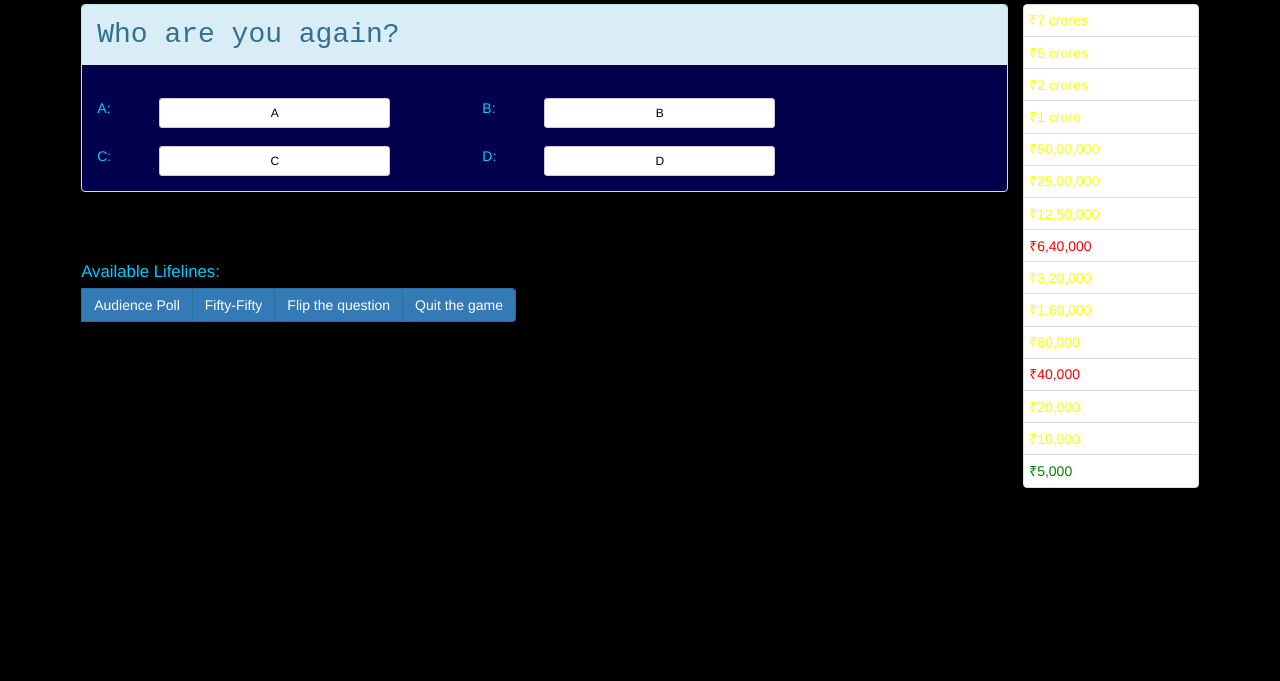
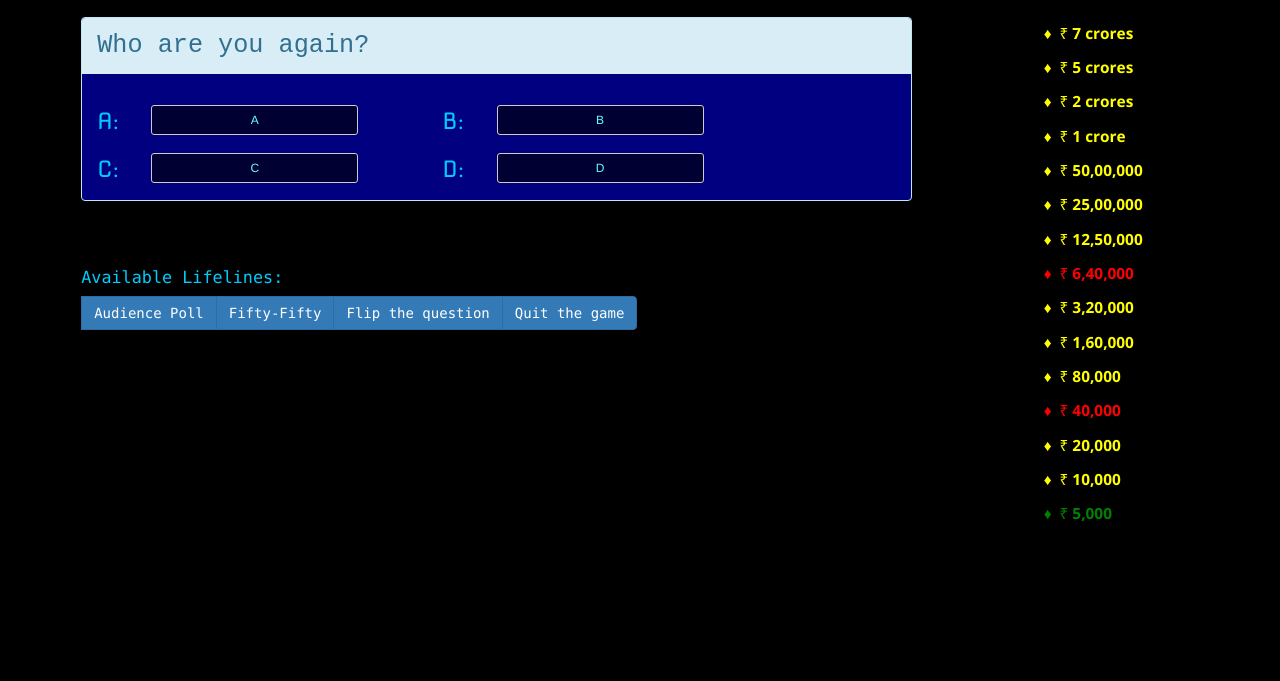
Before and after one commit to sukrutrao/Quiz-Game, a website: page public/playgame.html in a window 1280 px wide. Shown: the part 119-800 px from the top of the page. Drawn offline with nearby package versions, Linux system fonts and the light colour scheme.

Commit message:
Changed styles and fonts for the game screen

```diff
--- a/public/playgame.html
+++ b/public/playgame.html
@@ -8,6 +8,8 @@
         <script src="https://maxcdn.bootstrapcdn.com/bootstrap/3.3.7/js/bootstrap.min.js"></script>
         <link rel="stylesheet" href="http://maxcdn.bootstrapcdn.com/bootstrap/3.3.6/css/bootstrap.min.css">
         <script src="script.js"></script>
+        <link href="https://fonts.googleapis.com/css?family=Open+Sans:800" rel="stylesheet">
+        <link href="https://fonts.googleapis.com/css?family=Nova+Square|Open+Sans:700" rel="stylesheet">
         <style>
             .mon {
                 padding:0.4em;
@@ -41,33 +43,33 @@
           </div>
         </div>
       </nav>
-        <div class="container-fluid row" style="margin-left:4%;margin-right:4%;margin-top:1%">
+        <div class="container-fluid row" style="margin-left:4%;margin-right:4%;margin-top:2%">
             <div id="qtitle" class="page-header text-center" style="font-family:'Lucida Console';font-size:200%;margin-botton:1%">Placeholder title</div>
 
-            <div class="col-sm-10">
+            <div class="col-sm-9 col-xs-9">
             <div class="panel-group">
-            <div class="panel panel-info" style="background-color:#00004d;">
-                <div id="q" style="margin-bottom:2%;font-family:'Courier New';font-size:200%    " class="panel-heading" style="margin-bottom:0">Placeholder Question. Placeholder Question. Placeholder Question. Placeholder Question. Placeholder Question. Placeholder Question. Placeholder Question. Placeholder Question. Placeholder Question.</div>
-                <div id="opt" class="panel-body" >
+            <div class="panel panel-info" style="background-color:#000080;">
+                <div id="q" style="margin-bottom:2%;font-family:'Courier New';font-size:180%" class="panel-heading" style="margin-bottom:0">Placeholder Question. Placeholder Question. Placeholder Question. Placeholder Question. Placeholder Question. Placeholder Question. Placeholder Question. Placeholder Question. Placeholder Question.</div>
+                <div id="opt" class="panel-body" style="color: #66ffff font-size: 160%">
                     <div class="row" style="margin-bottom:2%">
-                        <span class="col-sm-1">A:</span>
-                        <span id="o1" data-value="1" class="btn btn-default btn-sm col-sm-3">Option 1</span>
+                        <span class="col-sm-1" style="font-family: 'Nova Square', cursive; font-size: 160%">A:</span>
+                        <span id="o1" data-value="1" class="btn btn-default btn-sm col-sm-3" style="background-color: #000033">Option 1</span>
                         <span class="col-sm-1"></span>
-                        <span class="col-sm-1">B:</span>
-                        <span id="o2" data-value="2" class="btn btn-default btn-sm col-sm-3">Option  2</span>
+                        <span class="col-sm-1" style="font-family: 'Nova Square', cursive; font-size: 160%">B:</span>
+                        <span id="o2" data-value="2" class="btn btn-default btn-sm col-sm-3" style="background-color: #000033">Option  2</span>
                     </div>
                     <div class="row">
-                        <span class="col-sm-1">C:</span>
-                        <span id="o3" data-value="3" class="btn btn-default btn-sm col-sm-3">Option 3</span>
+                        <span class="col-sm-1"style="font-family: 'Nova Square', cursive; font-size: 160%">C:</span>
+                        <span id="o3" data-value="3" class="btn btn-default btn-sm col-sm-3" style="background-color: #000033">Option 3</span>
                         <span class="col-sm-1"></span>
-                        <span class="col-sm-1">D:</span>
-                        <span id="o4" data-value="4" class="btn btn-default btn-sm col-sm-3">Option 4</span>
+                        <span class="col-sm-1" style="font-family: 'Nova Square', cursive; font-size: 160%">D:</span>
+                        <span id="o4" data-value="4" class="btn btn-default btn-sm col-sm-3" style="background-color: #000033">Option 4</span>
                     </div>
                 </div>
             </div>
             </div>
                 <div id="ansmess">Placeholder answer declaration</div>
-                <div id="ll" class="btn-group" style="margin-top:3%;margin-bottom:2%font-family:'Lucida Console';font-size:120%">Available Lifelines:<br>
+                <div id="ll" class="btn-group" style="margin-top:3%;margin-bottom:2%;font-family:'Lucida Console';font-size:120%">Available Lifelines:<br>
                     <button id="ap" class="btn btn-primary" style="margin-top:1%">Audience Poll</button>
                     <button id="ff" class="btn btn-primary" style="margin-top:1%">Fifty-Fifty</button>
                     <button id="fl" class="btn btn-primary" style="margin-top:1%">Flip the question</button>
@@ -75,29 +77,32 @@
                 <!--    <span id="pp" class="btn btn-primary" style="margin-top:1%">Power Paplu</span>
                     <span id="dd" class="btn btn-primary" style="margin-top:1%">Double Dip</span>-->
                 </div>
-                <div id="apr">Audience poll results:
+                <div id="apr" style="font-family: 'Open Sans', sans-serif;">Audience poll results:
                     <div id="ao1">Option A</div>
                     <div id="ao2">Option B</div>
                     <div id="ao3">Option C</div>
                     <div id="ao4">Option D</div>
                 </div>
             </div>
-            <div id="monlist" class="col-sm-2   list-group">
-                <div id="p15" data-value="7 crores" data-num="70000000" class=" list-group-item mon mon">&#8377;7 crores</div>
-                <div id="p14" data-value="5 crores" data-num="50000000" class="list-group-item mon">&#8377;5 crores</div>
-                <div id="p13" data-value="2 crores" data-num="20000000" class="list-group-item mon">&#8377;2 crores</div>
-                <div id="p12" data-value="1 crore" data-num="10000000" class="list-group-item mon">&#8377;1 crore</div>
-                <div id="p11" data-value="50,00,000" data-num="5000000" class="list-group-item mon">&#8377;50,00,000</div>
-                <div id="p10" data-value="25,00,000" data-num="2500000" class="list-group-item mon">&#8377;25,00,000</div>
-                <div id="p9" data-value="12,50,000" data-num="1250000" class="list-group-item mon">&#8377;12,50,000</div>
-                <div id="p8" data-value="6,40,000" data-num="640000" data-iscp="true" class="list-group-item mon">&#8377;6,40,000</div>
-                <div id="p7" data-value="3,20,000" data-num="320000" class="list-group-item mon">&#8377;3,20,000</div>
-                <div id="p6" data-value="1,60,000" data-num="160000" class="list-group-item mon">&#8377;1,60,000</div>
-                <div id="p5" data-value="80,000" data-num="80000" class="list-group-item mon">&#8377;80,000</div>
-                <div id="p4" data-value="40,000" data-num="40000" data-iscp="true" class="list-group-item mon">&#8377;40,000</div>
-                <div id="p3" data-value="20,000" data-num="20000" class="list-group-item mon">&#8377;20,000</div>
-                <div id="p2" data-value="10,000" data-num="10000" class="list-group-item mon">&#8377;10,000</div>
-                <div id="p1" data-value="5000" data-num="5000" class="list-group-item mon">&#8377;5,000</div>
+
+            <div id="blockmongap" class="col-sm-1 col-xs-1"></div>
+            <div id="monlist" class="col-sm-2 col-xs-2" style="font-family: 'Open Sans', sans-serif; font-size:110%;">
+
+                <div id="p15" data-value="7 crores" data-num="70000000" class="mon">&#9830;&nbsp;&nbsp;&#8377;&nbsp;7 crores</div>
+                <div id="p14" data-value="5 crores" data-num="50000000" class="mon">&#9830;&nbsp;&nbsp;&#8377;&nbsp;5 crores</div>
+                <div id="p13" data-value="2 crores" data-num="20000000" class="mon">&#9830;&nbsp;&nbsp;&#8377;&nbsp;2 crores</div>
+                <div id="p12" data-value="1 crore" data-num="10000000" class="mon">&#9830;&nbsp;&nbsp;&#8377;&nbsp;1 crore</div>
+                <div id="p11" data-value="50,00,000" data-num="5000000" class="mon">&#9830;&nbsp;&nbsp;&#8377;&nbsp;50,00,000</div>
+                <div id="p10" data-value="25,00,000" data-num="2500000" class="mon">&#9830;&nbsp;&nbsp;&#8377;&nbsp;25,00,000</div>
+                <div id="p9" data-value="12,50,000" data-num="1250000" class="mon">&#9830;&nbsp;&nbsp;&#8377;&nbsp;12,50,000</div>
+                <div id="p8" data-value="6,40,000" data-num="640000" data-iscp="true" class="mon">&#9830;&nbsp;&nbsp;&#8377;&nbsp;6,40,000</div>
+                <div id="p7" data-value="3,20,000" data-num="320000" class="mon">&#9830;&nbsp;&nbsp;&#8377;&nbsp;3,20,000</div>
+                <div id="p6" data-value="1,60,000" data-num="160000" class="mon">&#9830;&nbsp;&nbsp;&#8377;&nbsp;1,60,000</div>
+                <div id="p5" data-value="80,000" data-num="80000" class="mon">&#9830;&nbsp;&nbsp;&#8377;&nbsp;80,000</div>
+                <div id="p4" data-value="40,000" data-num="40000" data-iscp="true" class="mon">&#9830;&nbsp;&nbsp;&#8377;&nbsp;40,000</div>
+                <div id="p3" data-value="20,000" data-num="20000" class="mon">&#9830;&nbsp;&nbsp;&#8377;&nbsp;20,000</div>
+                <div id="p2" data-value="10,000" data-num="10000" class="mon">&#9830;&nbsp;&nbsp;&#8377;&nbsp;10,000</div>
+                <div id="p1" data-value="5000" data-num="5000" class="mon">&#9830;&nbsp;&nbsp;&#8377;&nbsp;5,000</div>
             </div>
         </div>
 
--- a/public/script.js
+++ b/public/script.js
@@ -122,7 +122,7 @@ $(document).ready(function(){
         }
         else if(isans==0){
             for(var i=1;i<=4;i++){
-                    $("#o" + i).css("color", "#000000").css("visibility", "visible");
+                    $("#o" + i).css("color", "#66ffff").css("visibility", "visible");
             }
         }
         else
@@ -133,7 +133,7 @@ $(document).ready(function(){
                 }
                 else
                 {
-                    $("#o" + i).css("color", "#000000").css("visibility", "visible");
+                    $("#o" + i).css("color", "#66ffff").css("visibility", "visible");
                 }
 
             }
```
